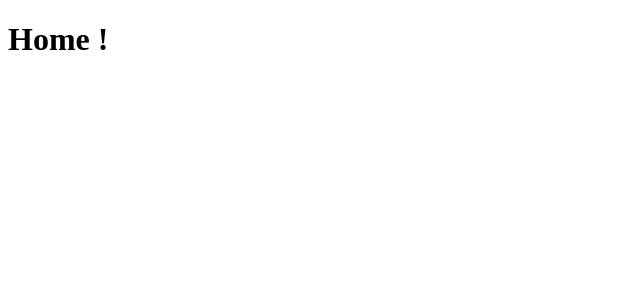
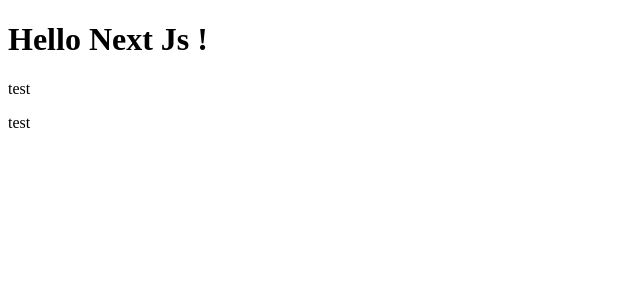
Before and after one commit to cativovo/next-tutorial, a Next.js app: page / in a window 1280 px wide. Shown: the top 300 px of the page, without its empty margins (0-640 px from the left). Built offline with nearby package versions, Linux system fonts and the light colour scheme.

Commit message:
finished the chapter

```diff
--- a/package.json
+++ b/package.json
@@ -1,5 +1,5 @@
 {
-  "name": "next tutorial",
+  "name": "next-tutorial",
   "version": "1.0.0",
   "main": "index.js",
   "license": "MIT",
--- a/src/pages/index.tsx
+++ b/src/pages/index.tsx
@@ -1,5 +1,11 @@
 import React from 'react';
 
-const Home = () => <h1>Home !</h1>;
+const Index = () => (
+  <div>
+    <h1>Hello Next Js !</h1>
+    <span>test</span>
+    <p>test</p>
+  </div>
+);
 
-export default Home;
+export default Index;
```
Also changed, not shown: .prettierrc.json.
